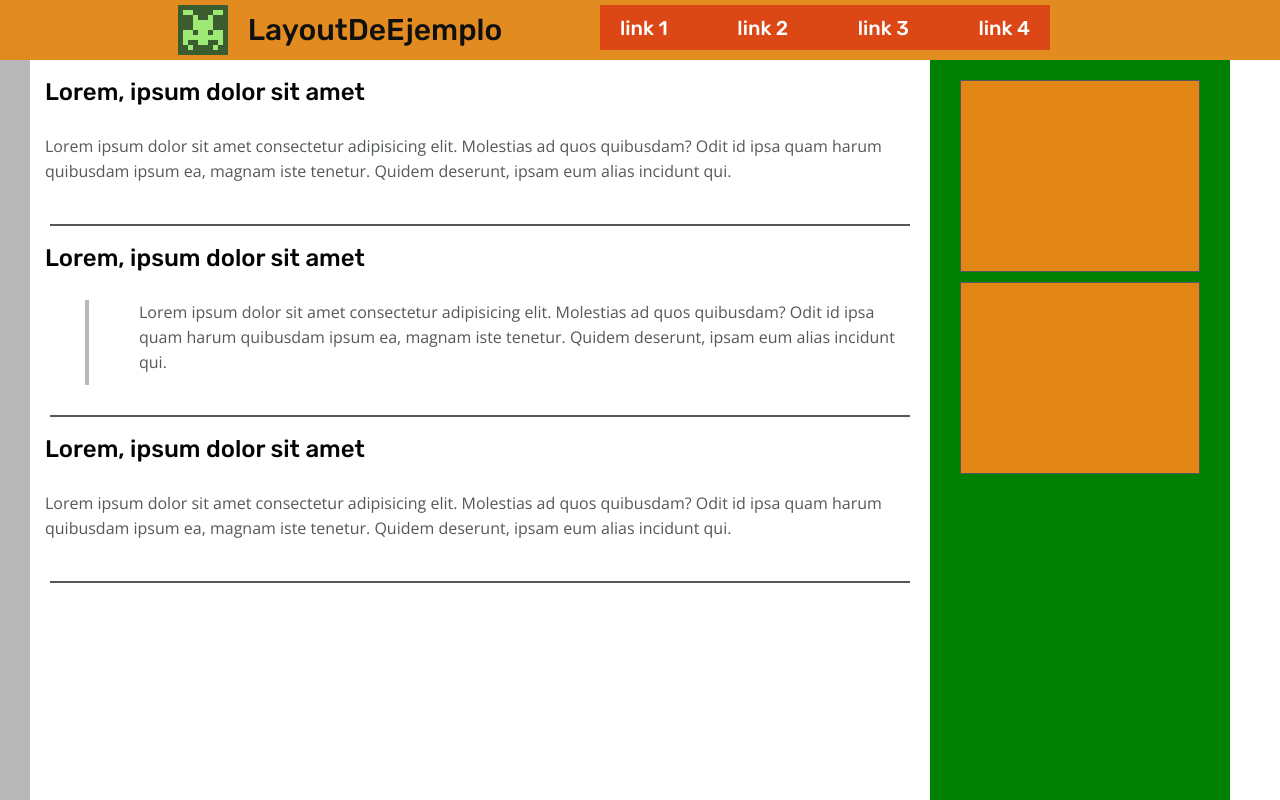
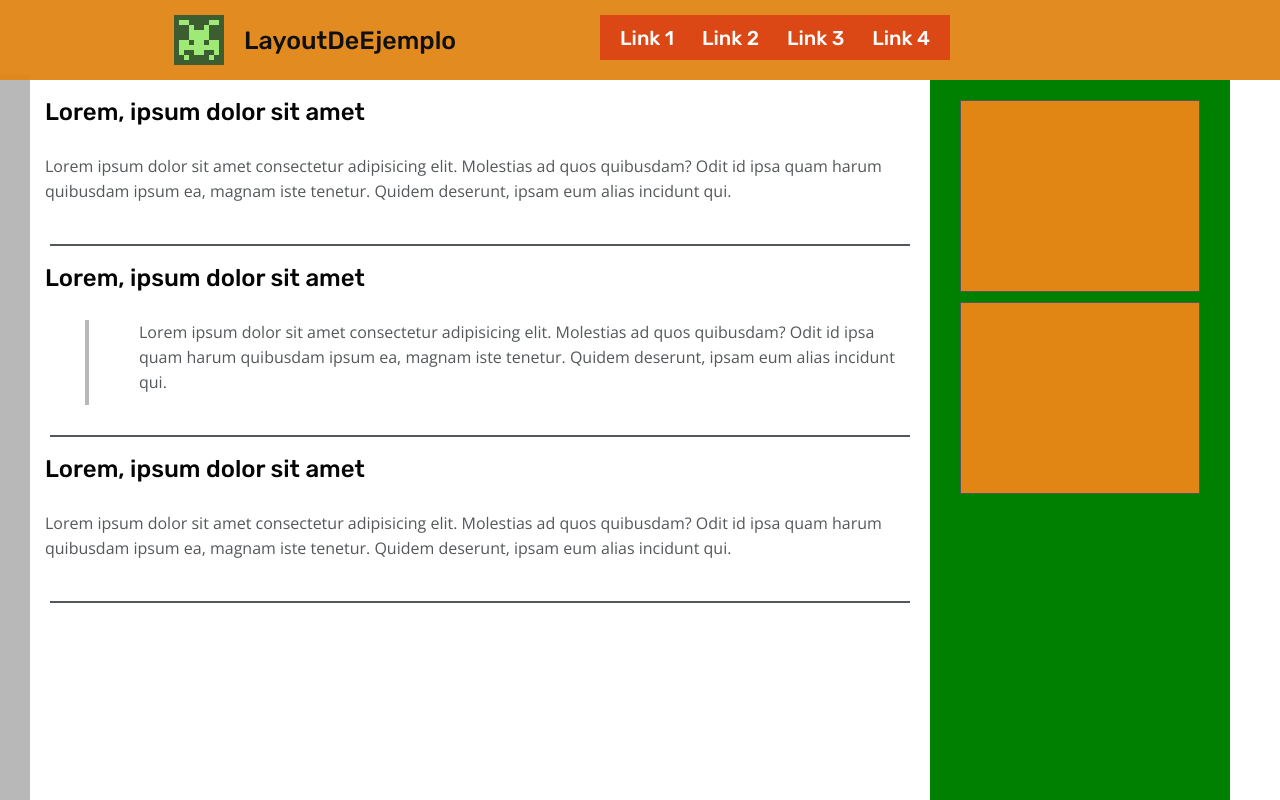
Before and after one commit to lauramargo/create, a website: page version0/index.html in a window 1280 px wide. Shown: the top 800 px of the page. Drawn offline with nearby package versions, Linux system fonts and the light colour scheme.

Commit message:
feat: changed position header

```diff
--- a/version0/css/desktop.css
+++ b/version0/css/desktop.css
@@ -1,26 +1,28 @@
 @media all and (min-width: 1024px) {
   .header {
-    height: 55px;
+    height: 75px;
     max-width: 100%;
   }
 
+
+
   .header__section--logo {
-    margin-left: -600px;
+    margin-left: -650px;
   }
 
   .header__section--title {
-
+    height: 80px;
     z-index: 1;
     position: absolute;
-    font-size: 30px;
+    font-size: 25px;
   }
 
   .header__section--nav ul {
     z-index: 2;
     position: absolute;
-    top: 5px;
+    top: 15px;
     margin-left: 600px;
-    width: 450px;
+    width: 350px;
     font-size: 20px;
   }
 
--- a/version0/css/style.css
+++ b/version0/css/style.css
@@ -70,6 +70,7 @@
     color: white;
     font-size: 15px;
     font-family: 'Rubik', sans-serif;
+    text-transform: capitalize;
 }
 
 
--- a/version0/css/tablet.css
+++ b/version0/css/tablet.css
@@ -30,6 +30,7 @@
         border-left-color: var(--color-grey);
         border-left-style: solid;
         border-left-width: 30px;
+
     }
 
     .main__boxes--container {
```
